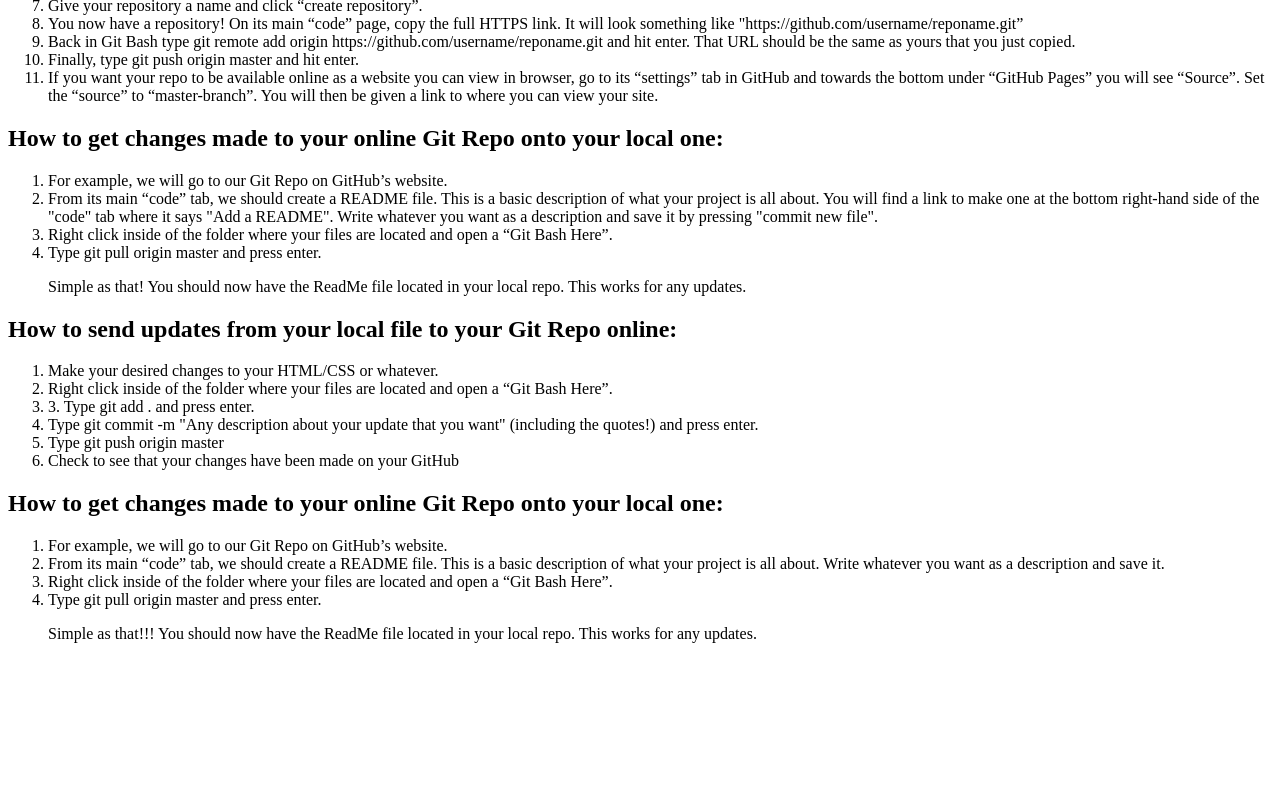
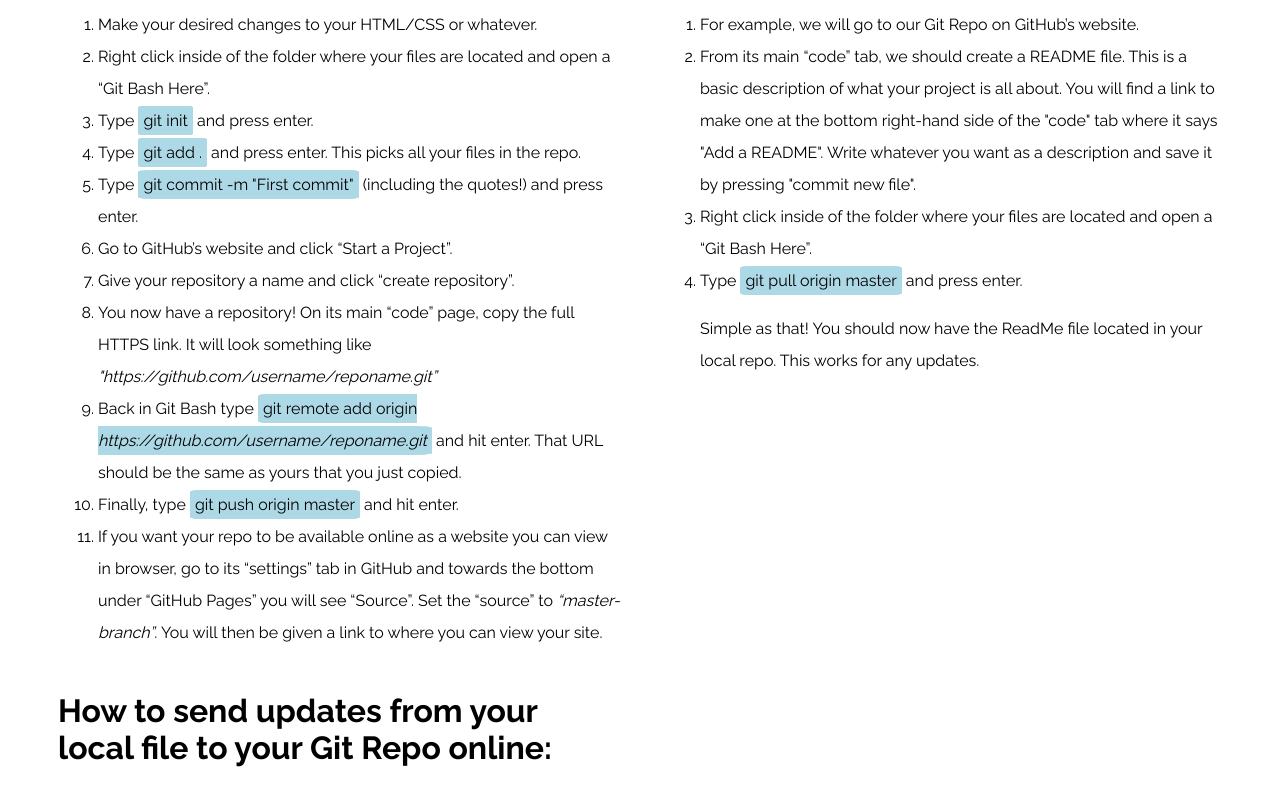
Before and after one commit to octophetus/git-tutorial, a plain HTML site: page index.html in a window 1280 px wide. Shown: the part 238-1027 px from the top of the page. Before the commit the page ends 897 px from the top, so only its background shows below. Drawn offline with Linux system fonts and the light colour scheme.

Commit message:
fixed style link

```diff
--- a/index.html
+++ b/index.html
@@ -4,7 +4,7 @@
 	<meta charset="UTF-8">
 	<meta name="viewport" content="width=device-width, initial-scale=1.0">
 	<title>How to Git</title>
-	<link rel="stylesheet" type="text/css" href="git.css">
+	<link rel="stylesheet" type="text/css" href="styles.css">
 	<link href="https://fonts.googleapis.com/css?family=Raleway:400,700|Josefin+Slab:400,700" rel="stylesheet">
 </head>
 <body>
```
